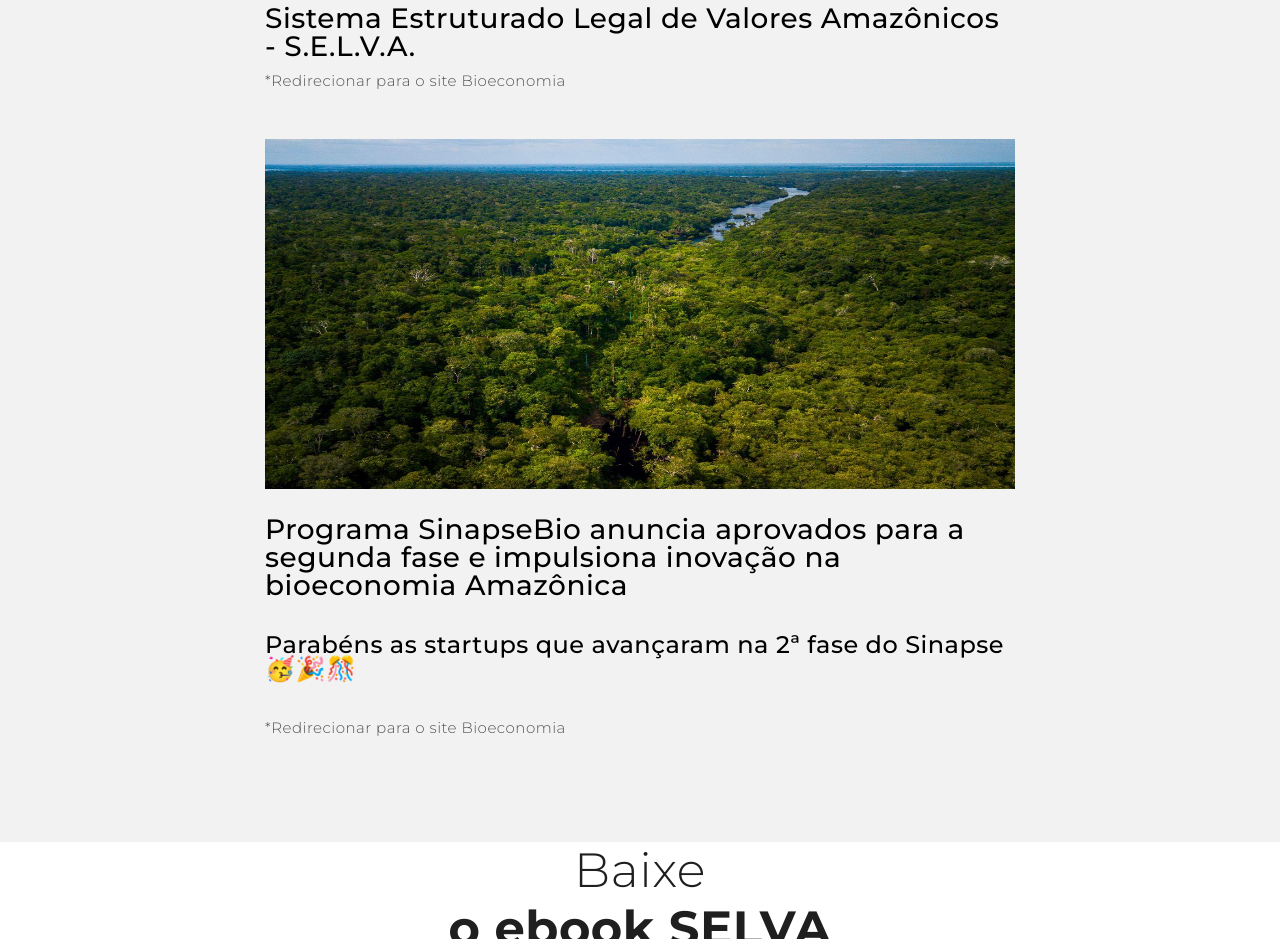
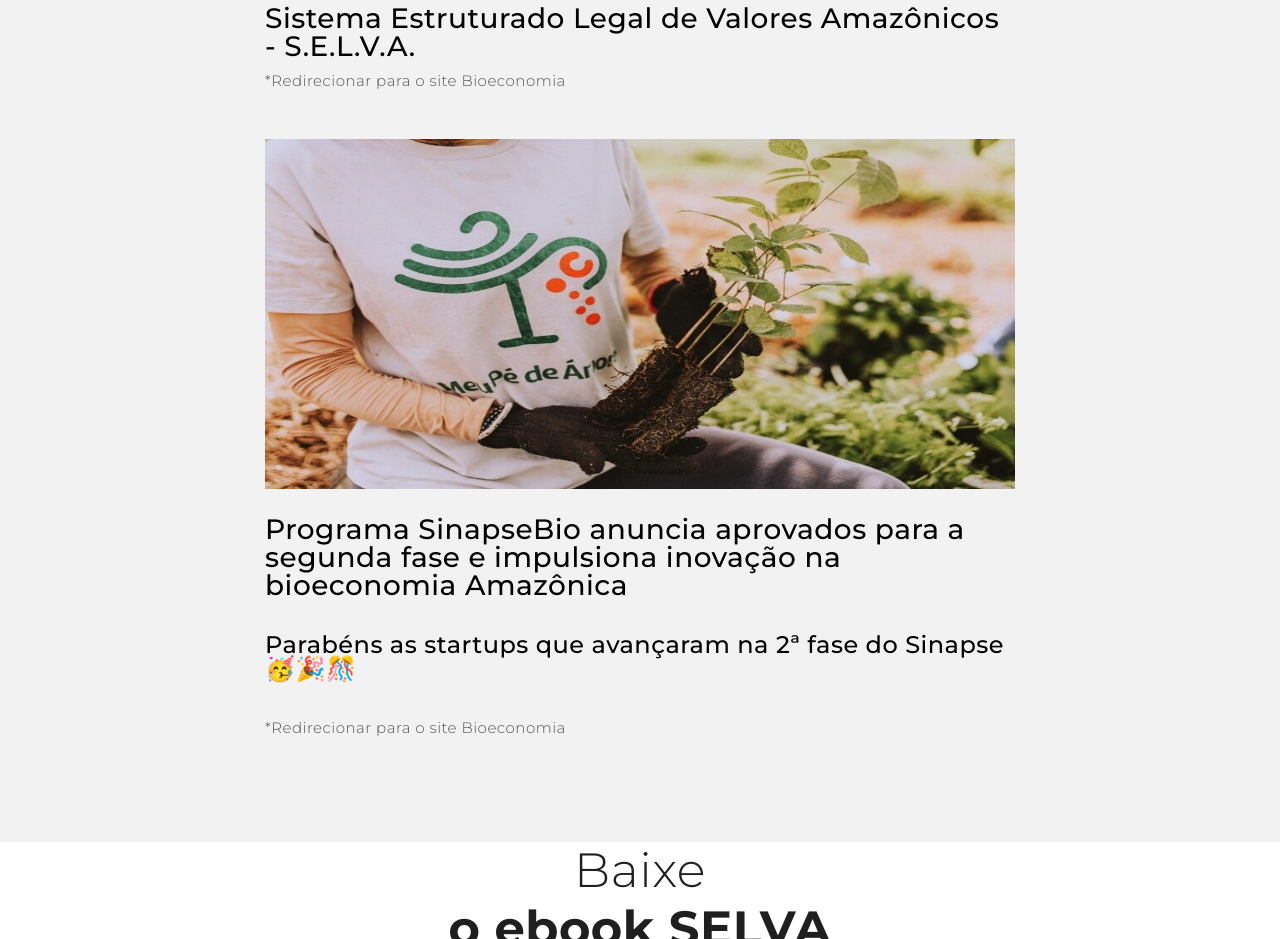
Before and after one commit to Selva-Eco/SELVA, a plain HTML site: page blog.html in a window 1280 px wide. Shown: the part 3160-4099 px from the top of the page. Drawn offline with nearby package versions, Linux system fonts and the light colour scheme; some packages are replaced by stand-ins of ours.

Commit message:
atualização do time e adição de notícias

```diff
--- a/blog.html
+++ b/blog.html
@@ -202,7 +202,7 @@
 		<div class="new-box">
 			<div class="new-box-item">
 				<a target="_blank" href="https://bioeconomia.org.br/projects/abd7ea77-b4d7-4cb0-87e2-33be616c3591">
-					<img src="./galeria/4.jpg" alt="Imagem Selva/PMM" width="800" style="height: 350px !important;"><br><br>
+					<img src="./galeria/4.jpg" alt="Imagem Selva" width="800" style="height: 350px !important;"><br><br>
 					<h3>Sistema Estruturado Legal de Valores Amazônicos - S.E.L.V.A.</h3>
 					<p>*Redirecionar para o site Bioeconomia</p>
 				</a>
@@ -211,7 +211,7 @@
 		<div class="new-box">
 			<div class="new-box-item">
 				<a target="_blank" href="https://idesam.org/noticia/programa-sinapsebio-anuncia-aprovados-para-a-segunda-fase-e-impulsiona-inovacao-na-bioeconomia-amazonica/">
-					<img src="./galeria/4.jpg" alt="Imagem Selva/PMM" width="800" style="height: 350px !important;"><br><br>
+					<img src="./galeria/9.jpg" alt="Imagem Selva" width="800" style="height: 350px !important;"><br><br>
 					<h3>Programa SinapseBio anuncia aprovados para a segunda fase e impulsiona inovação na bioeconomia Amazônica</h3><br>
 					<h4>Parabéns as startups que avançaram na 2ª fase do Sinapse 🥳🎉🎊</h4><br>
 					<p>*Redirecionar para o site Bioeconomia</p>
```
